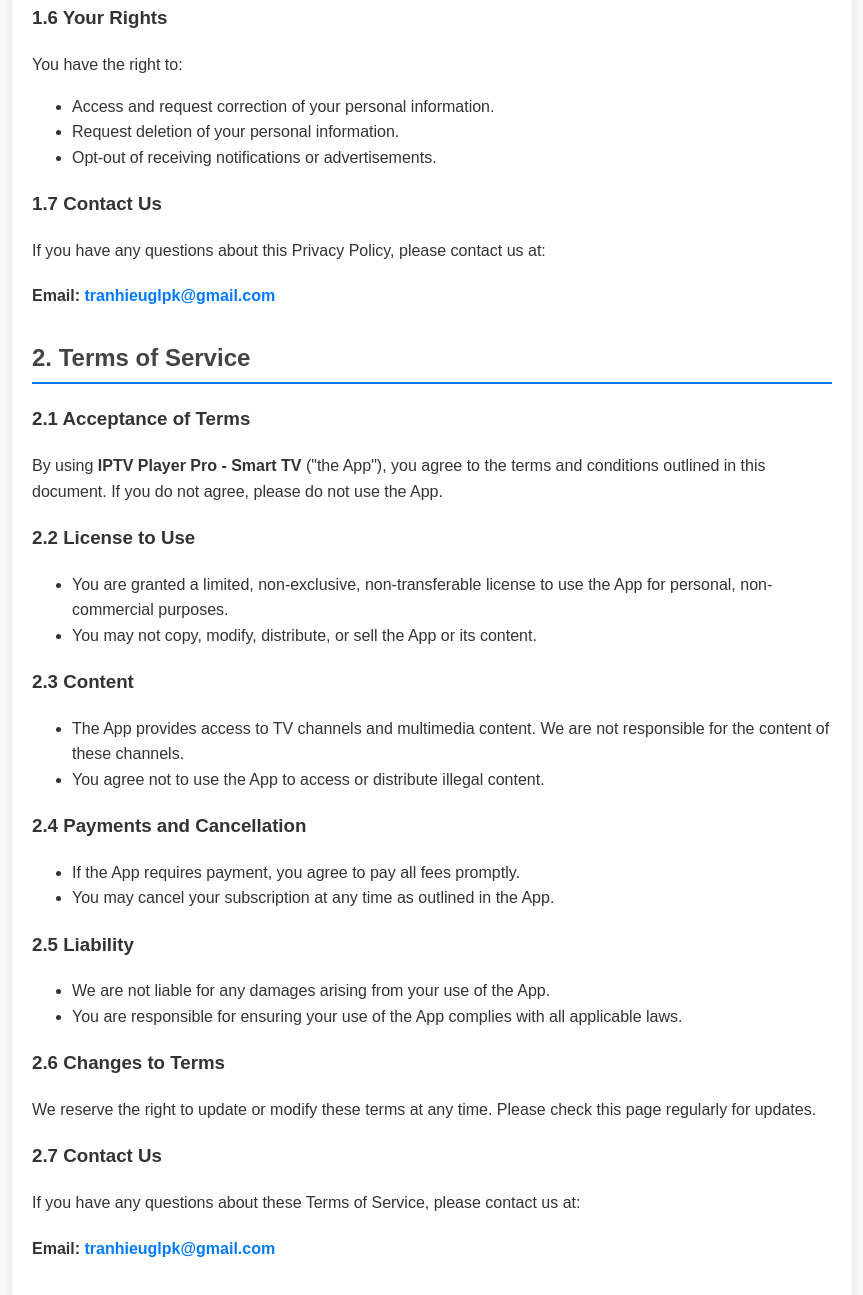
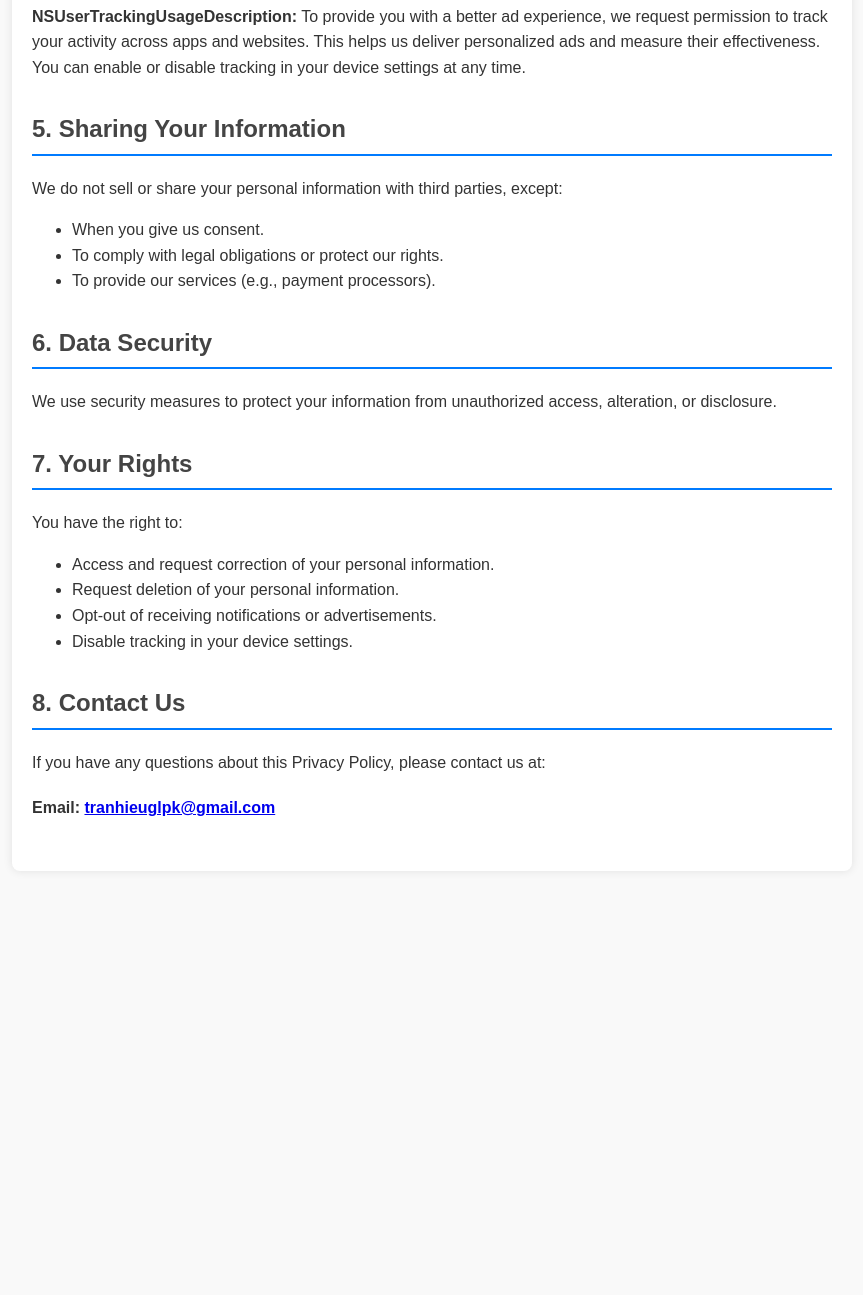
Before and after one commit to ideasspark/iptv_privacy_policy, a plain HTML site: page index.html in a window 1280 px wide. Shown: the part 1087-2382 px from the top of the page, without its empty margins (208-1071 px from the left). After the commit the page ends 1978 px from the top, so only its background shows below. Drawn offline with Linux system fonts and the light colour scheme.

Commit message:
Update index.html

```diff
--- a/index.html
+++ b/index.html
@@ -3,7 +3,7 @@
 <head>
     <meta charset="UTF-8">
     <meta name="viewport" content="width=device-width, initial-scale=1.0">
-    <title>Privacy Policy and Terms of Service - IPTV Player Pro - Smart TV</title>
+    <title>Privacy Policy - IPTV Player Pro - Smart TV</title>
     <style>
         body {
             font-family: Arial, sans-serif;
@@ -15,13 +15,6 @@
         }
         h1, h2 {
             color: #444;
-        }
-        a {
-            color: #007BFF;
-            text-decoration: none;
-        }
-        a:hover {
-            text-decoration: underline;
         }
         .container {
             max-width: 800px;
@@ -46,93 +39,73 @@
 </head>
 <body>
     <div class="container">
-        <h1>Privacy Policy and Terms of Service</h1>
+        <h1>Privacy Policy</h1>
         <p><strong>Last Updated: February 26, 2025</strong></p>
 
         <!-- Privacy Policy Section -->
         <div class="section">
-            <h2>1. Privacy Policy</h2>
-            <h3>1.1 Introduction</h3>
+            <h2>1. Introduction</h2>
             <p>Welcome to <strong>IPTV Player Pro - Smart TV</strong> ("the App"). We respect your privacy and are committed to protecting your personal information. This Privacy Policy explains how we collect, use, share, and protect your information when you use our App.</p>
+        </div>
 
-            <h3>1.2 Information We Collect</h3>
+        <div class="section">
+            <h2>2. Information We Collect</h2>
             <p>We may collect the following types of information when you use the App:</p>
             <ul>
                 <li><strong>Personal Information:</strong> Name, email address, payment information (if applicable).</li>
                 <li><strong>Usage Information:</strong> Data about how you use the App, including channels you watch, viewing time, and device information.</li>
                 <li><strong>Device Information:</strong> IP address, device type, operating system, app version, and other technical details.</li>
+                <li><strong>Tracking Information:</strong> With your consent, we may collect data used to track your activity across apps and websites for advertising purposes. This is done using technologies like IDFA (Identifier for Advertisers) on iOS devices.</li>
             </ul>
+        </div>
 
-            <h3>1.3 How We Use Your Information</h3>
+        <div class="section">
+            <h2>3. How We Use Your Information</h2>
             <p>We use the collected information to:</p>
             <ul>
                 <li>Provide and maintain our services.</li>
                 <li>Improve user experience.</li>
                 <li>Process payments (if applicable).</li>
                 <li>Send notifications or updates about the App (if you consent).</li>
+                <li>With your consent, deliver personalized ads and measure ad performance.</li>
             </ul>
+        </div>
 
-            <h3>1.4 Sharing Your Information</h3>
+        <div class="section">
+            <h2>4. Tracking and Advertising</h2>
+            <p>We use tracking technologies, such as IDFA (Identifier for Advertisers), to deliver personalized ads and measure ad performance. This is done only with your explicit consent. You can manage your tracking preferences in your device settings.</p>
+            <p><strong>NSUserTrackingUsageDescription:</strong> To provide you with a better ad experience, we request permission to track your activity across apps and websites. This helps us deliver personalized ads and measure their effectiveness. You can enable or disable tracking in your device settings at any time.</p>
+        </div>
+
+        <div class="section">
+            <h2>5. Sharing Your Information</h2>
             <p>We do not sell or share your personal information with third parties, except:</p>
             <ul>
                 <li>When you give us consent.</li>
                 <li>To comply with legal obligations or protect our rights.</li>
                 <li>To provide our services (e.g., payment processors).</li>
             </ul>
+        </div>
 
-            <h3>1.5 Data Security</h3>
+        <div class="section">
+            <h2>6. Data Security</h2>
             <p>We use security measures to protect your information from unauthorized access, alteration, or disclosure.</p>
+        </div>
 
-            <h3>1.6 Your Rights</h3>
+        <div class="section">
+            <h2>7. Your Rights</h2>
             <p>You have the right to:</p>
             <ul>
                 <li>Access and request correction of your personal information.</li>
                 <li>Request deletion of your personal information.</li>
                 <li>Opt-out of receiving notifications or advertisements.</li>
+                <li>Disable tracking in your device settings.</li>
             </ul>
-
-            <h3>1.7 Contact Us</h3>
-            <p>If you have any questions about this Privacy Policy, please contact us at:</p>
-            <div class="contact-info">
-                Email: <a href="mailto:tranhieuglpk@gmail.com">tranhieuglpk@gmail.com</a>
-            </div>
         </div>
 
-        <!-- Terms of Service Section -->
         <div class="section">
-            <h2>2. Terms of Service</h2>
-            <h3>2.1 Acceptance of Terms</h3>
-            <p>By using <strong>IPTV Player Pro - Smart TV</strong> ("the App"), you agree to the terms and conditions outlined in this document. If you do not agree, please do not use the App.</p>
-
-            <h3>2.2 License to Use</h3>
-            <ul>
-                <li>You are granted a limited, non-exclusive, non-transferable license to use the App for personal, non-commercial purposes.</li>
-                <li>You may not copy, modify, distribute, or sell the App or its content.</li>
-            </ul>
-
-            <h3>2.3 Content</h3>
-            <ul>
-                <li>The App provides access to TV channels and multimedia content. We are not responsible for the content of these channels.</li>
-                <li>You agree not to use the App to access or distribute illegal content.</li>
-            </ul>
-
-            <h3>2.4 Payments and Cancellation</h3>
-            <ul>
-                <li>If the App requires payment, you agree to pay all fees promptly.</li>
-                <li>You may cancel your subscription at any time as outlined in the App.</li>
-            </ul>
-
-            <h3>2.5 Liability</h3>
-            <ul>
-                <li>We are not liable for any damages arising from your use of the App.</li>
-                <li>You are responsible for ensuring your use of the App complies with all applicable laws.</li>
-            </ul>
-
-            <h3>2.6 Changes to Terms</h3>
-            <p>We reserve the right to update or modify these terms at any time. Please check this page regularly for updates.</p>
-
-            <h3>2.7 Contact Us</h3>
-            <p>If you have any questions about these Terms of Service, please contact us at:</p>
+            <h2>8. Contact Us</h2>
+            <p>If you have any questions about this Privacy Policy, please contact us at:</p>
             <div class="contact-info">
                 Email: <a href="mailto:tranhieuglpk@gmail.com">tranhieuglpk@gmail.com</a>
             </div>
```
